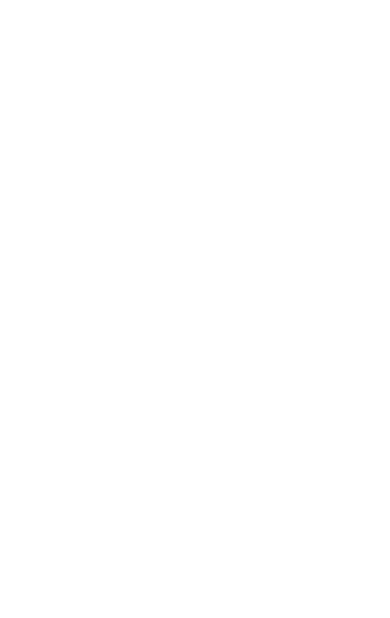
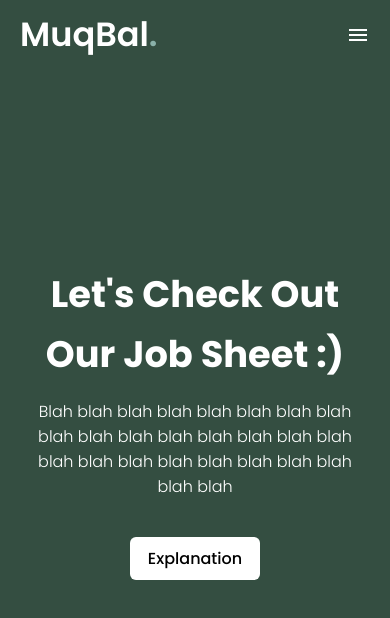
Before and after one commit to Qriyadh/ntahBalqisNi, a plain HTML site: page index.html in a window 390 px wide. Drawn offline with nearby package versions, Linux system fonts and the light colour scheme.

Commit message:
main page punya WKWKWKWK

```diff
--- a/index.html
+++ b/index.html
@@ -3,9 +3,50 @@
 <head>
     <meta charset="UTF-8">
     <meta name="viewport" content="width=device-width, initial-scale=1.0">
-    <title>Document</title>
+    <title>Muqri & Balqis</title>
+    <link rel="stylesheet" href="style.css">
+    <!-- Google Fonts Links For Icon -->
+    <link rel="stylesheet" href="https://fonts.googleapis.com/css2?family=Material+Symbols+Outlined:opsz,wght,FILL,GRAD@24,400,0,0">
 </head>
 <body>
+    <header>
+        <nav class="navbar">
+            <a href="" class="logo">MuqBal<span>.</span></a>
+            <ul class="menu-links">
+                <span id="close-menu-btn" class="material-symbols-outlined">close</span>
+                <li><a href="#">Muqri</a></li>
+                <li><a href="#">Balqis</a></li>
+                <li><a href="#">About Us</a></li>
+            </ul>
+            <span id="menu-btn" class="material-symbols-outlined">menu</span>
+        </nav>
+    </header>
 
+    <section class="hero-section">
+        <div class="content">
+            <h1>Let's Check Out Our Job Sheet :)</h1>
+            <p>
+                Blah blah blah blah blah blah blah blah blah
+                blah blah blah blah blah blah blah blah blah blah blah blah blah blah blah blah blah
+            </p>
+            <button>Explanation</button>
+        </div>
+    </section>
+
+    <script>
+        const header = document.querySelector("header");
+        const menuBtn = document.querySelector("#menu-btn");
+        const closeMenuBtn = document.querySelector("#close-menu-btn");
+
+        // Toggle mobile menu on menu button click
+        menuBtn.addEventListener("click", () => {
+            header.classList.toggle("show-mobile-menu");
+        })
+
+        // Close mobile menu on close button click
+        closeMenuBtn.addEventListener("click", () => {
+            menuBtn.click();
+        })
+    </script>
 </body>
 </html>
--- a/style.css
+++ b/style.css
@@ -0,0 +1,172 @@
+/* Importing Google font - Poppins */
+@import url('https://fonts.googleapis.com/css2?family=Poppins:wght@300;400;500;600;700&display=swap');
+
+* {
+    margin: 0;
+    padding: 0;
+    box-sizing: border-box;
+    font-family: 'Poppins', sans-serif;
+}
+
+body {
+    height: 100vh;
+    background: url("344e41.png");
+    background-position: center;
+    background-size: cover;
+}
+
+header {
+    position: fixed;
+    top: 0;
+    left: 0;
+    width: 100%;
+    padding: 20px;
+}
+
+header .navbar {
+    display: flex;
+    align-items: center;
+    max-width: 1200px;
+    margin: 0 auto;
+    justify-content: space-between;
+}
+
+.navbar .logo {
+    color: #fff;
+    font-size: 2.1rem;
+    font-weight: 600;
+}
+
+.navbar .logo span {
+    color: #8ab1a9;
+}
+
+.navbar .menu-links {
+    display: flex;
+    gap: 40px;
+    list-style-type: none;
+}
+
+.navbar a {
+    color: #fff;
+    text-decoration: none;
+    transition: 0.2s ease;
+}
+
+.navbar a:hover {
+    color: #8ab1a9;
+}
+
+.hero-section {
+    height: 100vh;
+    display: flex;
+    align-items: center;
+    padding: 0 20px;
+}
+
+.hero-section .content {
+    color: #fff;
+    max-width: 1200px;
+    width: 100%;
+    margin: 0 auto;
+}
+
+.hero-section .content h1 {
+    font-size: 3rem;
+    max-width: 600px;
+}
+
+.hero-section .content p {
+    font-weight: 300;
+    margin-top: 15px;
+    max-width: 600px;
+}
+
+.hero-section .content button {
+    background: #fff;
+    outline: none;
+    border: none;
+    font-size: 1rem;
+    font-weight: 500;
+    margin-top: 38px;
+    padding: 12px 30px;
+    border-radius: 6px;
+    cursor: pointer;
+    transition: 0.2s ease;
+}
+
+.hero-section .content button:hover {
+    color: #fff;
+    background: #8ab1a9;
+}
+
+#menu-btn {
+    color: #fff;
+    cursor: pointer;
+    display: none;
+}
+
+#close-menu-btn {
+    display: none;
+    position: absolute;
+    right: 20px;
+    top: 20px;
+    cursor: pointer;
+}
+
+@media screen and (max-width: 900px) {
+    header{
+        padding: 10px 20px;
+    }
+
+    header.show-mobile-menu::before {
+        content: "";
+        position: fixed;
+        left: 0;
+        top: 0;
+        width: 100%;
+        height: 100%;
+        backdrop-filter: blur(5px);
+    }
+
+    #close-menu-btn, #menu-btn {
+        display: block;
+    }
+
+    .navbar .menu-links {
+        position: fixed;
+        left: -260px;
+        top: 0;
+        flex-direction: column;
+        width: 260px;
+        height: 100vh;
+        background: #fff;
+        padding: 70px 40px 0;
+        transition: left 0.15s ease;
+    }
+
+    header.show-mobile-menu .navbar .menu-links {
+        left: 0;
+    }
+
+    .navbar a {
+        color: #000;
+    }
+
+    .hero-section .content {
+        text-align: center;
+    }
+
+    .hero-section .content :is(h1, p) {
+        max-width: 100%;
+    }
+
+    .hero-section .content h1 {
+        font-size: 2.3rem;
+        line-height: 60px;
+    }
+
+    .hero-section .content button {
+        padding: 9px 18px;
+    }
+}
```
